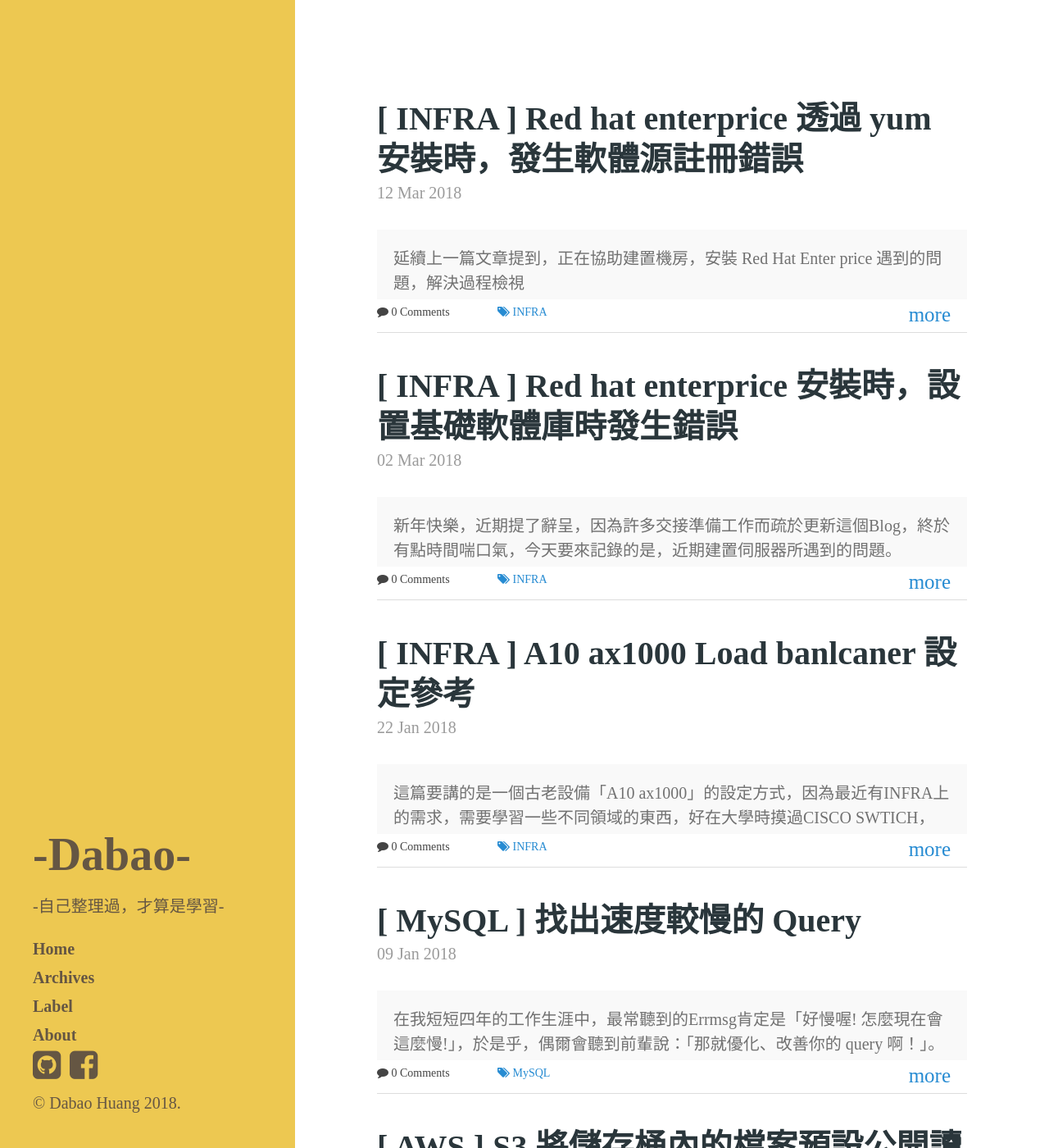
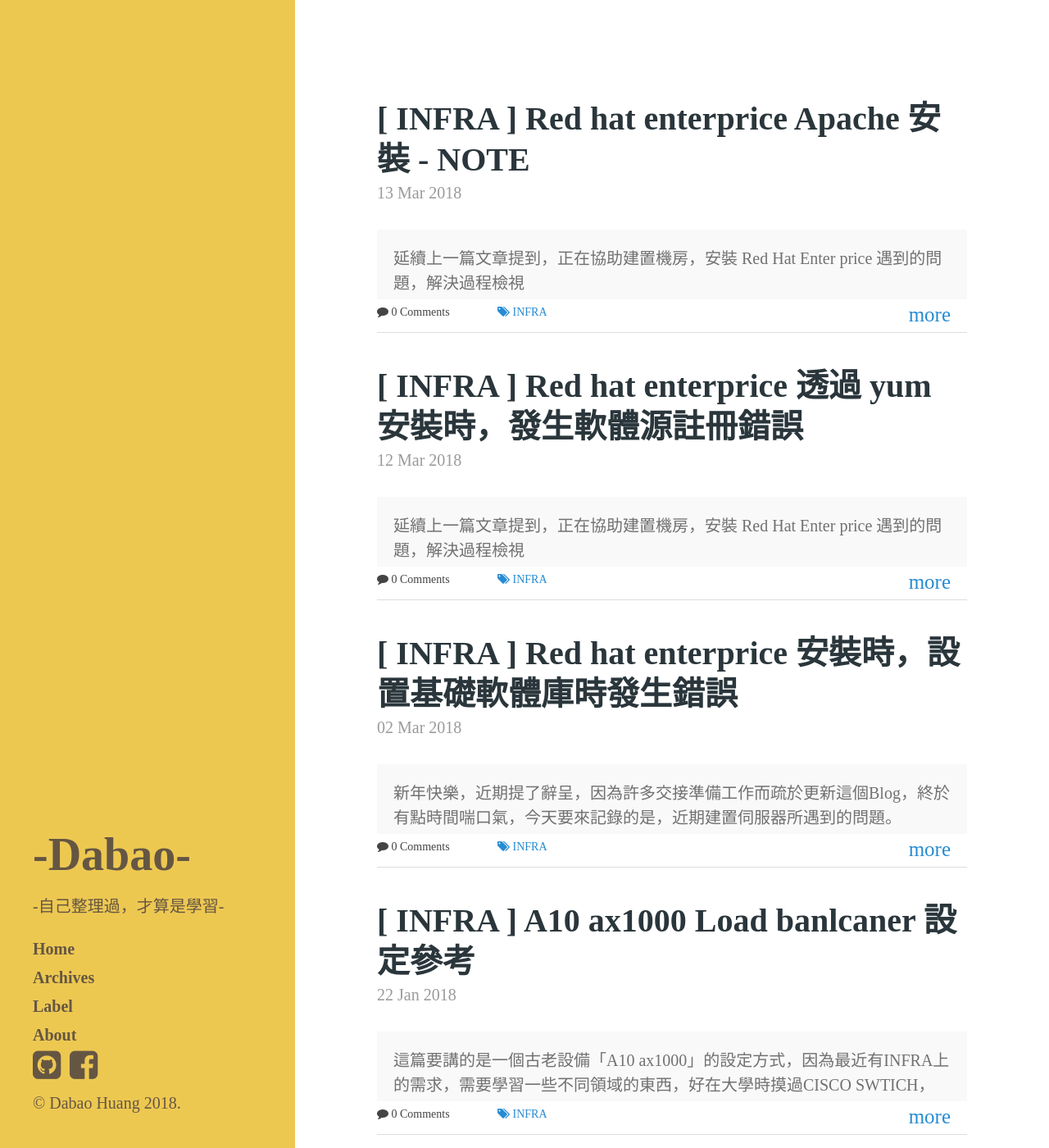
Before and after one commit to DabaoHuang/dabaohuang.github.io, a Jekyll site: the page built from index.html, in a window 1280 px wide and 1400 px high. Shown: the whole window at 82% size. Built offline with Jekyll 4.4.1, drawn with Linux system fonts in a browser that asks for light colours; nearby versions of some CDN libraries; the list of posts is cut into pages by our own code; comment, search, counter and statistics services are not loaded; some of the changed text lies outside the part shown.

Commit message:
:tada: 2018-03-13-linux-red-hat-enterprice-install-apache.md

```diff
--- /dev/null
+++ b/_posts/2018-03-13-linux-red-hat-enterprice-install-apache.md
@@ -0,0 +1,52 @@
+---
+layout: post
+title: '[ INFRA ] Red hat enterprice Apache install - NOTE '
+subtitle: '[ INFRA ] Red hat enterprice Apache 安裝 - NOTE'
+category: INFRA
+comments: true
+signature: true
+---
+
+<div class="message">
+    延續上一篇文章提到，正在協助建置機房，安裝 Red Hat Enter price 遇到的問題，解決過程檢視
+</div>
+
+ - 安裝的設備: DELL R610 Server
+ - 使用的媒介: USB 2.0 4G DISK
+ - BIOS 模式: UEFI
+ - USB Maker: Rufus
+ - O.S      : Red hat enterprice
+
+安裝過程就不贊述了，我是用 `Rufus` 製作開機 USB，安裝的檔案是 `Red Hat Enterprise Linux 7.4 Binary DVD`
+
+雖然此步驟非常的簡單，還是有些小細節想記錄下來，以下是指令紀錄
+
+{% highlight shell %}
+
+yum install httpd
+
+service httpd start
+# or
+systemctl start httpd
+
+{% endhighlight %}
+
+ > 容易忘記開放 firewall XD
+
+**開啟防火牆通訊埠 http:80**
+
+ - firewall-cmd --permanent --add-service=http
+ - systemctl restart firewalld
+
+{% highlight shell %}
+
+# 開機時自動啟動 httpd
+systemctl enable httpd
+#or
+ntsysv
+
+{% endhighlight %}
+
+## Finish
+
+到上面的步驟就算是把 Apache 裝完了 :p
--- a/public/css/poole.css
+++ b/public/css/poole.css
@@ -111,6 +111,7 @@
 
 strong {
   color: #303030;
+  letter-spacing: 2px;
 }
 
 
```
Also changed, not shown: _posts/2018-03-12-linux-red-hat-enterprice-yum-register-error.md (+4 -4 lines).
